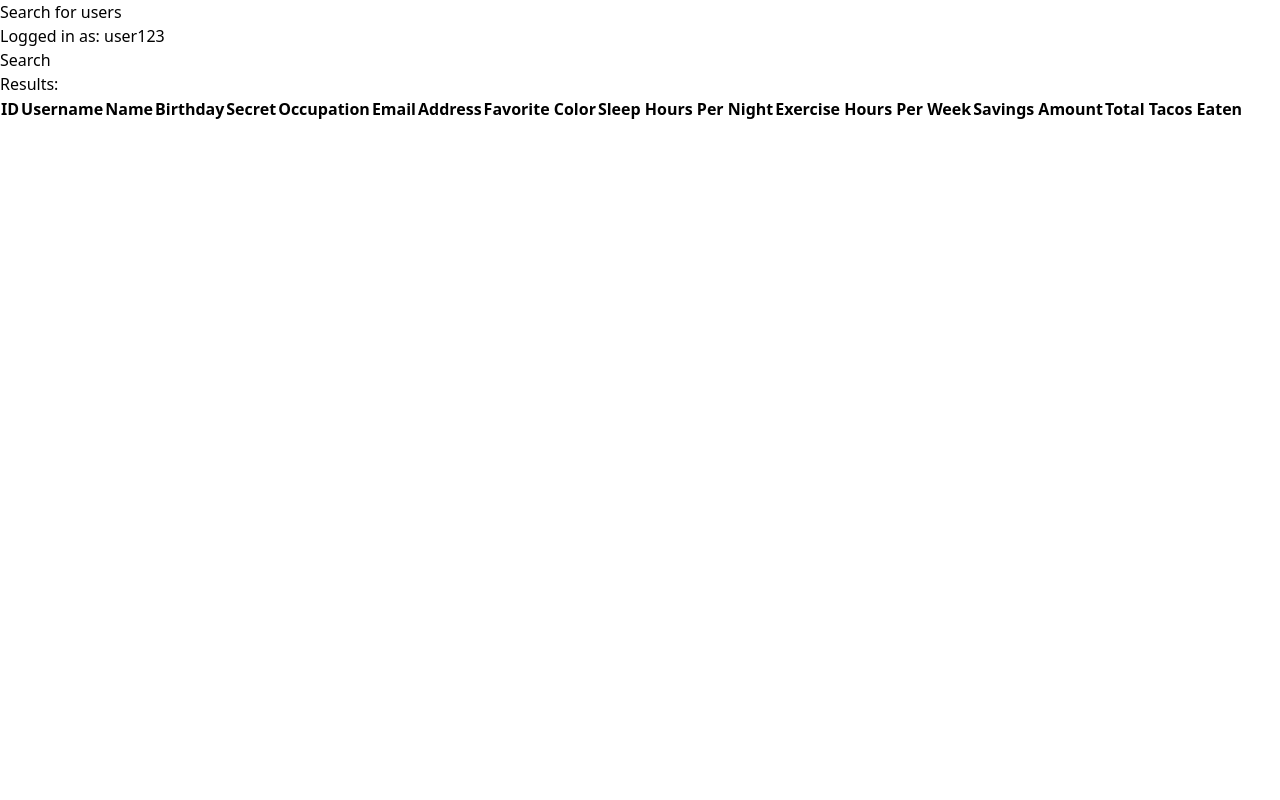
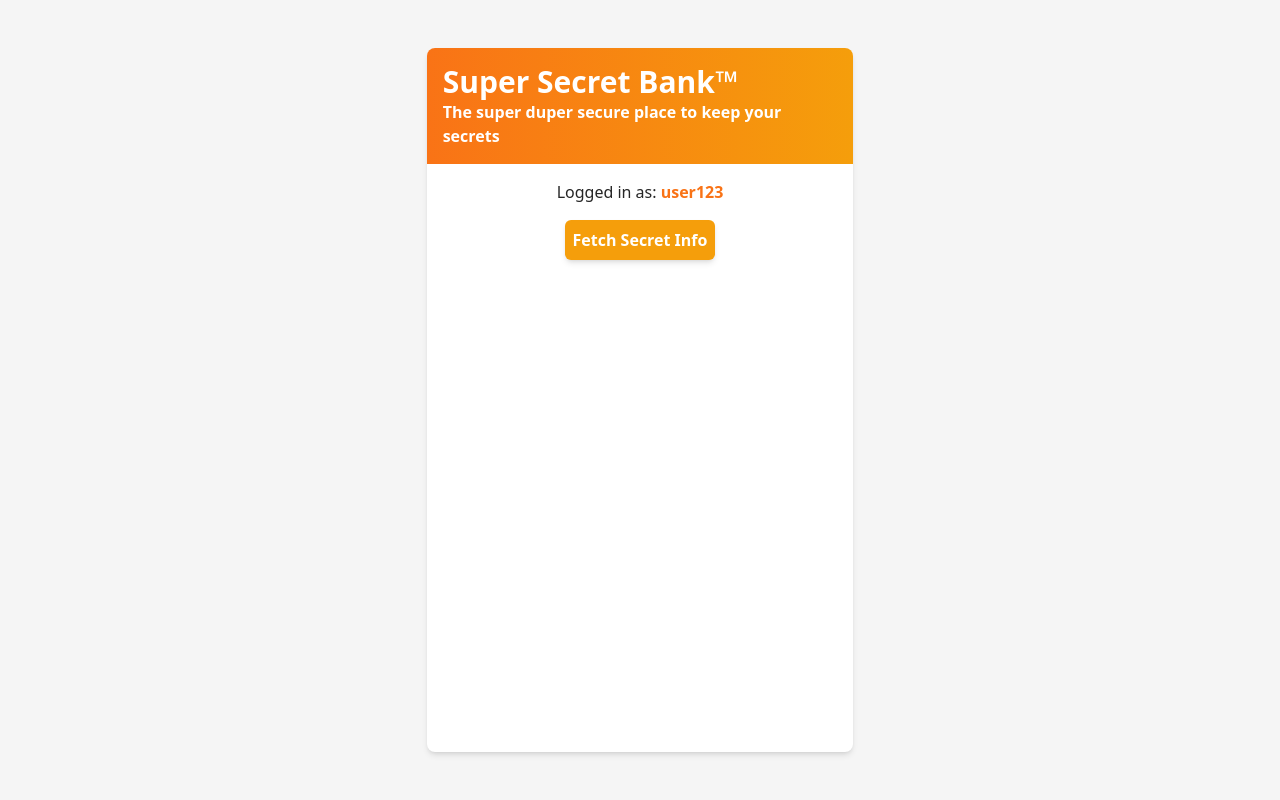
Before and after one commit to JeffC25/ec530-sql-injection-demo, a Flask app: page / in a window 1280 px wide. Run offline with Flask 3, Linux system fonts and the light colour scheme; lists and menus that the app fills with data are empty; some libraries are stand-ins or nearby versions.

Commit message:
update visuals, adjust sample data

```diff
--- a/templates/index.html
+++ b/templates/index.html
@@ -20,20 +20,81 @@
                 results.innerHTML = "";
                 data.forEach(user => {
                     results.innerHTML += `
-                        <div>
-                            <div>${user.id}</div>
-                            <div>${user.name}</div>
-                            <div>${user.username}</div>
-                            <div>${user.birthday}</div>
-                            <div>${user.secret}</div>
-                            <div>${user.occupation}</div>
-                            <div>${user.email}</div>
-                            <div>${user.address}</div>
-                            <div>${user.favorite_color}</div>
-                            <div>${user.sleep_hours_per_night}</div>
-                            <div>${user.exercise_hours_per_week}</div>
-                            <div>${user.savings_amount}</div>
-                            <div>${user.total_tacos_eaten}</div>
+                        <div class="p-1">
+                            <div class="text-orange-500 text-sm">ID</div>
+                            <div class="text-neutral-800 ">${user.id}</div>
+                        </div>
+                        <div class="h-px bg-neutral-300 w-full"></div>
+
+                        <div class="p-1">
+                            <div class="text-orange-500 text-sm">UserName</div>
+                            <div class="text-neutral-800 ">${user.username}</div>
+                        </div>
+                        <div class="h-px bg-neutral-300 w-full"></div>
+
+                        <div class="p-1">
+                            <div class="text-orange-500 text-sm">Name</div>
+                            <div class="text-neutral-800 ">${user.name}</div>
+                        </div>
+                        <div class="h-px bg-neutral-300 w-full"></div>
+
+                        <div class="p-1">
+                            <div class="text-orange-500 text-sm">Date of Birth</div>
+                            <div class="text-neutral-800 ">${user.birthday}</div>
+                        </div>
+                        <div class="h-px bg-neutral-300 w-full"></div>
+
+                        <div class="p-1">
+                            <div class="text-orange-500 text-sm">Secret</div>
+                            <div class="text-neutral-800 ">${user.secret}</div>
+                        </div>
+                        <div class="h-px bg-neutral-300 w-full"></div>
+
+                        <div class="p-1">
+                            <div class="text-orange-500 text-sm">Occupation</div>
+                            <div class="text-neutral-800 ">${user.occupation}</div>
+                        </div>
+                        <div class="h-px bg-neutral-300 w-full"></div>
+
+                        <div class="p-1">
+                            <div class="text-orange-500 text-sm">Email</div>
+                            <div class="text-neutral-800 ">${user.email}</div>
+                        </div>
+                        <div class="h-px bg-neutral-300 w-full"></div>
+
+                        <div class="p-1">
+                            <div class="text-orange-500 text-sm">Address</div>
+                            <div class="text-neutral-800 ">${user.address}</div>
+                        </div>
+                        <div class="h-px bg-neutral-300 w-full"></div>
+
+                        <div class="p-1">
+                            <div class="text-orange-500 text-sm">Favorite Color</div>
+                            <div class="text-neutral-800 ">${user.favorite_color}</div>
+                        </div>
+                        <div class="h-px b-pxeutral-300 w-full"></div>
+
+                        <!-- <div class="p-1">
+                            <div class="text-orange-500 text-sm">Hours of Sleep per Night</div>
+                            <div class="text-neutral-800 ">${user.sleep_hours_per_night}</div>
+                        </div>
+                        <div class="h-px bg-neutral-300 w-full"></div>
+
+                        <div class="p-1">
+                            <div class="text-orange-500 text-sm">Hours of Exercise per Week</div>
+                            <div class="text-neutral-800 ">${user.exercise_hours_per_week}</div>
+                        </div>
+                        <div class="h-px bg-neutral-300 w-full"></div>
+
+                        <div class="p-1">
+                            <div class="text-orange-500 text-sm">Total Savings (USD)</div>
+                            <div class="text-neutral-800 ">${user.savings_amount}</div>
+                        </div> -->
+                        <div class="h-px bg-neutral-300 w-full"></div>
+
+                        <div class="p-1">
+                            <div class="text-orange-500 text-sm">Tacos Eaten in Lifetime</div>
+                            <div class="text-neutral-800 ">${user.total_tacos_eaten}</div>
                         </div>
                     `;
                 });
@@ -41,33 +102,19 @@
         }
     </script>
 </head>
-<body>
-    <h1>Search for users</h1>
-    <h2>Logged in as:
-        <span id="username">user123</span>
-    </h2>
-    <button onclick="getUser()">Search</button>
-    <h2>Results:</h2>
-    <table>
-        <thead>
-            <div>
-                <th>ID</th>
-                <th>Username</th>
-                <th>Name</th>
-                <th>Birthday</th>
-                <th>Secret</th>
-                <th>Occupation</th>
-                <th>Email</th>
-                <th>Address</th>
-                <th>Favorite Color</th>
-                <th>Sleep Hours Per Night</th>
-                <th>Exercise Hours Per Week</th>
-                <th>Savings Amount</th>
-                <th>Total Tacos Eaten</th>
-            </tr>
-        </thead>
-        <div id="results">
+<body class="bg-neutral-100 flex justify-center h-screen">
+    <div class="bg-white xl:w-1/3 lg:w-1/2 w-3/4 rounded-lg m-12 shadow-md">
+        <div class="bg-gradient-to-r from-orange-500 to-amber-500 p-4 text-white rounded-t-lg">
+            <h1 class="text-3xl font-semibold">Super Secret Bank™</h1>
+            <h2 class="font-semibold">The super duper secure place to keep your secrets</h2>
         </div>
-    </table>
+        <div class="px-4">
+            <h3 class="text-center block mx-auto p-4 text-neutral-800">Logged in as:
+                <span id="username" class="font-semibold text-orange-500">user123</span>
+            </h3>
+            <button onclick="getUser()" class="rounded-md shadow-md p-2 text-center w-fit mx-auto block font-semibold bg-amber-500 hover:bg-orange-500 text-white">Fetch Secret Info</button>
+        </div>
+        <div id="results" class="m-4">
+    </div>
 </body>
 </html>
--- a/users.csv
+++ b/users.csv
@@ -1,4 +1,5 @@
 username,name,birthday,secret,occupation,email,address,favorite_color,sleep_hours_per_night,exercise_hours_per_week,savings_amount,total_tacos_eaten
+jimothytimothy,Jimmy Tim,1995-05-12,I don't like eating fish.,DevOps Engineer,jimmytimmy123@example.com,321 Main Ave,Orange,7,7,2340,80
 user123,John Doe,1990-05-15,I believe that unicorns are real and they're hiding from us.,Software Engineer,johndoe@example.com,123 Main St,Blue,7,5,5000,100
 coolgirl22,Alice Smith,1985-10-22,I once accidentally dyed my hair green instead of blonde and pretended it was intentional.,Data Analyst,alice.smith@email.com,456 Elm St,Green,6,3,8000,50
 superman7,Clark Kent,1978-07-04,My pet goldfish is plotting to take over the world.,Journalist,clarkkent@dailyplanet.com,789 Oak St,Red,8,4,10000,200
@@ -14,7 +15,7 @@ foodiequeen,Samantha Clark,1984-08-05,I don't have a sense of taste.,Food Critic
 bookworm77,Michael Taylor,1975-02-03,I like turtles.,English Teacher,michaeltaylor@example.com,246 Cedar St,Blue,7,2,6000,70
 animallover2000,Amy Roberts,1991-12-19,I have a secret lab.,Veterinarian,amy.roberts@email.com,369 Maple Ave,Red,8,4,9000,100
 historybuff88,William Brown,1986-07-09,I have a fear of heights.,History Professor,wbrown@example.com,579 Pine St,Red,8,3,11000,250
-outdoorsman22,Steven Wilson,1979-04-27,I've convinced my little brother that I can control the weather.,Adventure Guide,stevenw@email.com,123 Cedar St,Brown,7,8,13000,350
+outdoorsman22,Steven Wilson,1979-04-27,I have a fear of fish.,Adventure Guide,stevenw@email.com,123 Cedar St,Brown,7,8,13000,350
 fitnessfreak2000,Maria Lopez,1990-03-14,I once pretended to be a ghost to scare my friends during a camping trip.,Physical Therapist,mlopez@rehab.com,456 Oak St,Blue,8,10,15000,400
 techsavvy123,Kevin Nguyen,1994-10-01,I've convinced my parents that I'm a secret agent on a top-secret mission.,IT Specialist,knguyen@example.com,789 Elm St,Black,7,6,7000,180
 moviebuff99,Daniel Martin,1983-05-28,I'm convinced my friends that I have a secret lab.,Movie Critic,dmartin@email.com,101 Cedar St,Red,8,2,8000,90
```
